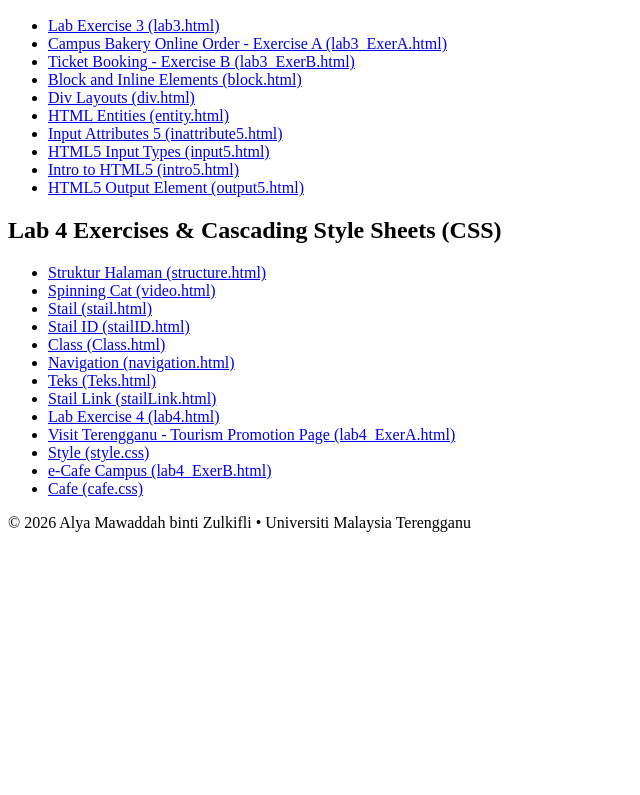
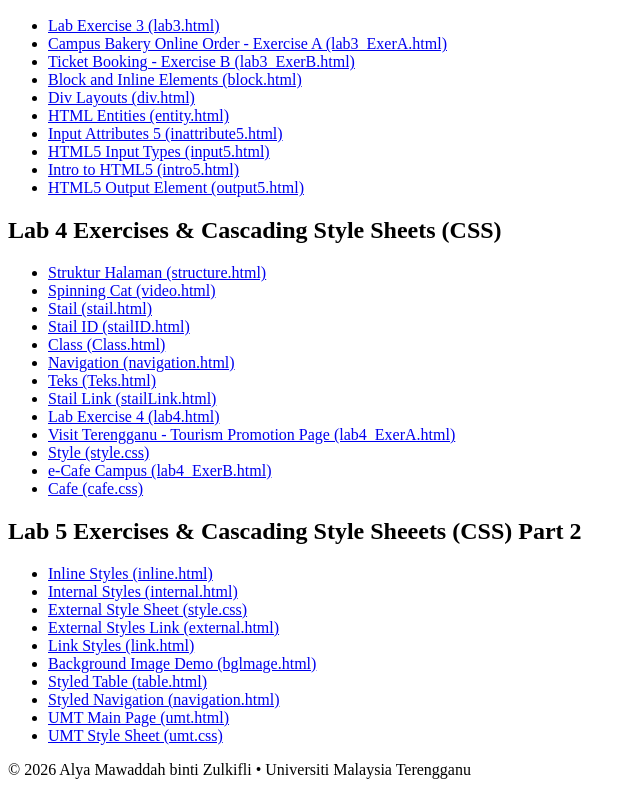
Before and after one commit to alyama95/S79409_CSF3133_K3, a plain HTML site: page index.html in a window 1280 px wide. Shown: the part 461-1256 px from the top of the page, without its empty margins (0-640 px from the left). Before the commit the page ends 1009 px from the top, so only its background shows below. Drawn offline with Linux system fonts and the light colour scheme.

Commit message:
Fix HTML formatting and add Lab 5 section

```diff
--- a/index.html
+++ b/index.html
@@ -62,6 +62,21 @@
 			<li><a href="Lab4/lab4_ExerB.html" target="_blank">e-Cafe Campus (lab4_ExerB.html)</a></li>
 			<li><a href="Lab4/cafe.css" target="_blank">Cafe (cafe.css)</a></li>
 		</ul>
+
+		<!-- Lab 5 Section -->
+        <h2>Lab 5 Exercises &amp; Cascading Style Sheeets (CSS) Part 2</h2>
+        <ul>
+            <li><a href="Lab5/inline.html" target="_blank">Inline Styles (inline.html)</a></li>
+            <li><a href="Lab5/internal.html" target="_blank">Internal Styles (internal.html)</a></li>
+            <li><a href="Lab5/style.css" target="_blank">External Style Sheet (style.css)</a></li>
+            <li><a href="Lab5/external.html" target="_blank">External Styles Link (external.html)</a></li>
+            <li><a href="Lab5/link.html" target="_blank">Link Styles (link.html)</a></li>
+            <li><a href="Lab5/bglmage.html" target="_blank">Background Image Demo (bglmage.html)</a></li>
+            <li><a href="Lab5/table.html" target="_blank">Styled Table (table.html)</a></li>
+            <li><a href="Lab5/navigation.html" target="_blank">Styled Navigation (navigation.html)</a></li>
+			<li><a href="Lab5/umt.html" target="_blank">UMT Main Page (umt.html)</a></li>
+            <li><a href="Lab5/umt.css" target="_blank">UMT Style Sheet (umt.css)</a></li>
+        </ul>
         <!-- Footer -->
         <div class="footer">
             <p>&copy; 2026 Alya Mawaddah binti Zulkifli &bull; Universiti Malaysia Terengganu</p>
```
